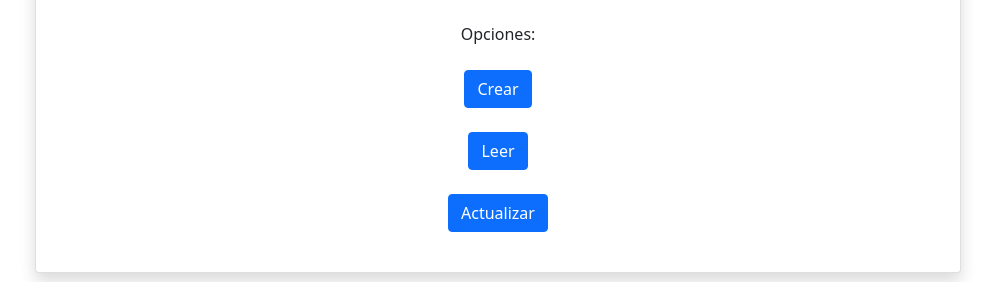
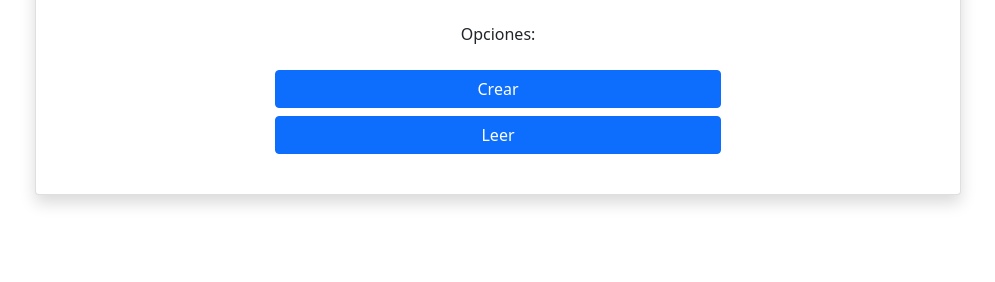
Before and after one commit to MelyzaRC/Intermedias, an Angular app: page / in a window 1280 px wide. Shown: the part 316-598 px from the top of the page, without its empty margins (142-1137 px from the left). Built offline with nearby package versions, Linux system fonts and the light colour scheme.

Commit message:
commit modificacion

```diff
--- a/src/app/crear/crear.component.html
+++ b/src/app/crear/crear.component.html
@@ -37,9 +37,9 @@
                                 </div>
                             </div>
 
-                            <div class="text-center">
-                                <button type="button" class="btn btn-success" (click)='crearUsuario()'>Crear</button>
-                                <button type="button" class="btn btn-danger" (click)='irPrincipal()'>Atras</button>
+                            <div class="d-grid gap-2 col-6 mx-auto">
+                                <button class="btn btn-success" type="button" (click)='crearUsuario()'>Crear</button>
+                                <button class="btn btn-danger" type="button" (click)='irPrincipal()'>Atras</button>
                             </div>
                         </form>
                     </div>
--- a/src/app/leer/leer.component.html
+++ b/src/app/leer/leer.component.html
@@ -23,22 +23,26 @@
                                       <tr>
                                         <th scope="col">Nombre</th>
                                         <th scope="col">Correo</th>
-                                        <th scope="col">Accion</th>
+                                        <th scope="col">Borrar</th>
+                                        <th scope="col">Modificar</th>
                                       </tr>
                                     </thead>
                                     <tbody>
                                       <tr *ngFor='let usuario of servicio.vector'>
                                         <td>{{usuario[0]}}</td>
                                         <td>{{usuario[1]}}</td>
-                                        <td><button type="button" class="btn btn-warning" (click)="borrar(usuario[1])">Borrar</button></td>
+                                        <td><button type="button" class="btn btn-warning" (click)="borrar(usuario[1])"></button></td>
+                                        <td><button type="button" class="btn btn-info" (click)="borrar(usuario[1])"></button></td>
                                       </tr>
 
                                     </tbody>
                                   </table>
                             </div>
 
-                            <div class="text-center">
-                                <button type="button" class="btn btn-danger" (click)='irPrincipal()'>Atras</button>
+                            <br>
+                            <br>
+                            <div class="d-grid gap-2 col-6 mx-auto">
+                                <button class="btn btn-danger" type="button" (click)='irPrincipal()'>Atras</button>
                             </div>
                         </form>
                     </div>
--- a/src/app/principal/principal.component.html
+++ b/src/app/principal/principal.component.html
@@ -16,16 +16,9 @@
                                 Opciones:
                             </div>
                             <br>
-                            <div class="form-group text-center">
-                                <button type="button" class="btn btn-primary" (click) = "irACrear()">Crear</button>
-                            </div>
-                            <br>
-                            <div class="form-group text-center">
-                                <button type="button" class="btn btn-primary" (click) = "irALeer()">Leer</button>
-                            </div>
-                            <br>
-                            <div class="form-group text-center">
-                                <button type="button" class="btn btn-primary" (click) = "irAActualizar()">Actualizar</button>
+                            <div class="d-grid gap-2 col-6 mx-auto">
+                                <button class="btn btn-primary" type="button" (click) = "irACrear()">Crear</button>
+                                <button class="btn btn-primary" type="button" (click) = "irALeer()">Leer</button>
                             </div>
                         </form>
                     </div>
--- a/src/app/principal/principal.component.ts
+++ b/src/app/principal/principal.component.ts
@@ -22,8 +22,4 @@ export class PrincipalComponent implements OnInit {
     this.router.navigateByUrl('leer');
   }
 
-  irAActualizar(){
-    this.router.navigateByUrl('actualizar');
-  }
-
 }
```
